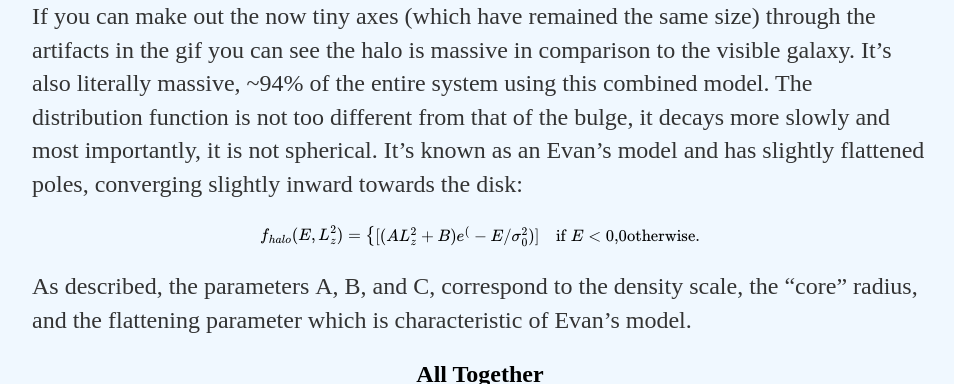
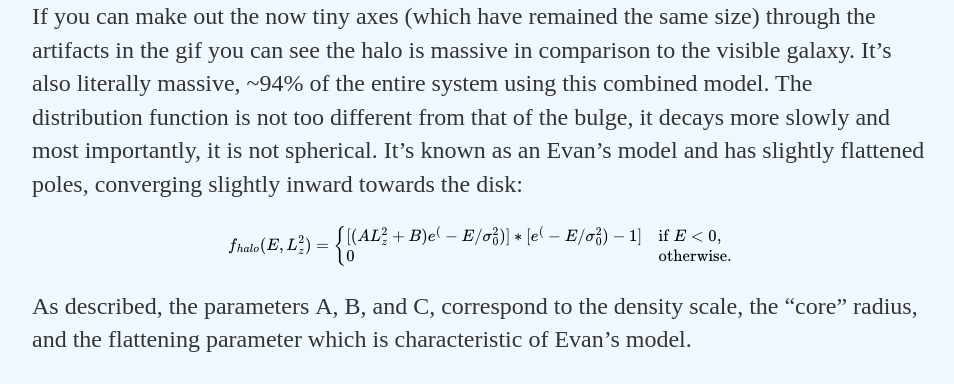
Before and after one commit to Kyle-Lewis/Kyle-Lewis.github.io, a Jekyll site: the page built from _posts/2017-07-19-N-Body-Simulations-For-Galaxies-Cuda.md, in a window 1280 px wide and 900 px high, scrolled down 3671 px, cut to the strip 34-418 px from the top of the window. Shown: the whole strip, without its empty margins (160-1114 px from the left). Built offline with Jekyll 4.4.1, drawn with Linux system fonts in a browser that asks for light colours; formulas are drawn with MathJax 3.

Commit message:
script update

```diff
--- a/_posts/2017-07-19-N-Body-Simulations-For-Galaxies-Cuda.md
+++ b/_posts/2017-07-19-N-Body-Simulations-For-Galaxies-Cuda.md
@@ -66,8 +66,8 @@ If you can make out the now tiny axes (which have remained the same size) throug
 $$
 	f_{halo}(E,L_z^2) =
 		\begin{cases}
-		[(AL_z^2 + B)e^(-E/\sigma_0^2)] & \text{if $E < 0$,}
-		0 \text{otherwise.}
+		[(AL_z^2 + B)e^(-E/\sigma_0^2)] * [e^(-E/\sigma_0^2) - 1] & \text{if $E < 0$,} \\
+		0 & \text{otherwise.}
 		\end{cases}
 $$
 
```
